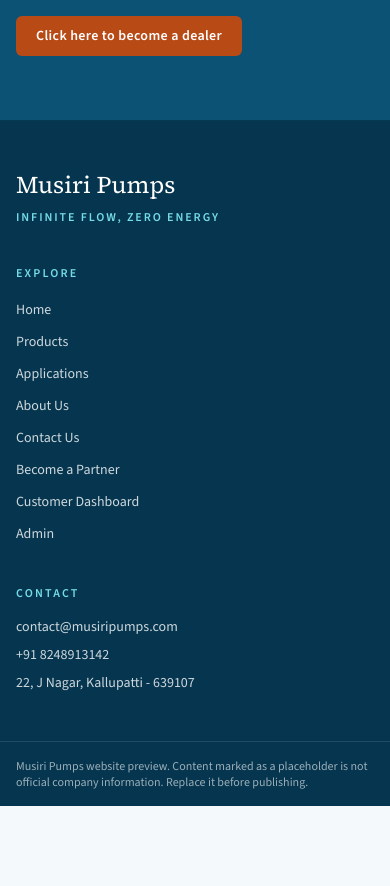
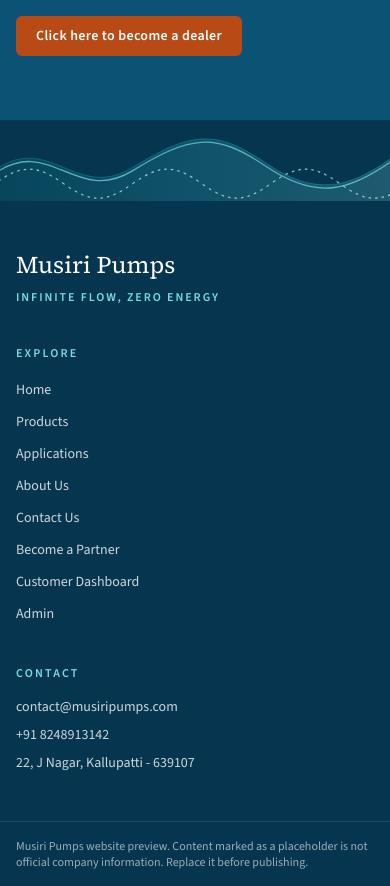
Before and after one commit to bmlabmathan-star/musiri-pumps-site, a Next.js app: page / in a window 390 px wide. Shown: the part 3940-4826 px from the top of the page. Before the commit the page ends 4746 px from the top, so only its background shows below. Built offline with nearby package versions, Linux system fonts and the light colour scheme.

Commit message:
Add animated river graphic to footer

```diff
--- a/src/app/globals.css
+++ b/src/app/globals.css
@@ -27,3 +27,19 @@ body {
   color: var(--foreground);
   font-family: var(--font-source-sans), Arial, Helvetica, sans-serif;
 }
+
+@keyframes river-current {
+  to {
+    stroke-dashoffset: -48;
+  }
+}
+
+.footer-river-flow {
+  animation: river-current 5s linear infinite;
+}
+
+@media (prefers-reduced-motion: reduce) {
+  .footer-river-flow {
+    animation: none;
+  }
+}
--- a/src/components/layout/Footer.tsx
+++ b/src/components/layout/Footer.tsx
@@ -6,6 +6,47 @@ import { Container } from "@/components/ui/Container";
 export function Footer() {
   return (
     <footer className="mt-auto border-t border-navy/10 bg-navy-deep text-white">
+      <div className="overflow-hidden" aria-hidden="true">
+        <svg
+          className="block h-20 w-full sm:h-24"
+          viewBox="0 0 1440 120"
+          preserveAspectRatio="none"
+          fill="none"
+        >
+          <defs>
+            <linearGradient id="river-gradient" x1="0" y1="0" x2="1" y2="0">
+              <stop stopColor="#087987" />
+              <stop offset="0.5" stopColor="#32b8c7" />
+              <stop offset="1" stopColor="#75dce7" />
+            </linearGradient>
+          </defs>
+          <path
+            d="M-30 77C180 12 278 122 488 70s302-60 490-8 311 41 492-14v83H-30V77Z"
+            fill="url(#river-gradient)"
+            fillOpacity=".22"
+          />
+          <path
+            d="M-30 82C180 17 278 127 488 75s302-60 490-8 311 41 492-14"
+            stroke="#75dce7"
+            strokeOpacity=".7"
+            strokeWidth="2"
+          />
+          <path
+            className="footer-river-flow"
+            d="M-20 94c100-29 155-29 255 0s155 29 255 0 155-29 255 0 155 29 255 0 155-29 255 0 155 29 255 0"
+            stroke="#b7f5f4"
+            strokeOpacity=".75"
+            strokeWidth="2"
+            strokeDasharray="9 15"
+          />
+          <path
+            d="M-30 77C180 12 278 122 488 70s302-60 490-8 311 41 492-14"
+            stroke="#32b8c7"
+            strokeOpacity=".6"
+            strokeWidth="1"
+          />
+        </svg>
+      </div>
       <Container className="grid gap-10 py-12 sm:grid-cols-2 lg:grid-cols-3">
         <div>
           <p className="font-serif text-2xl">{site.name}</p>
```
